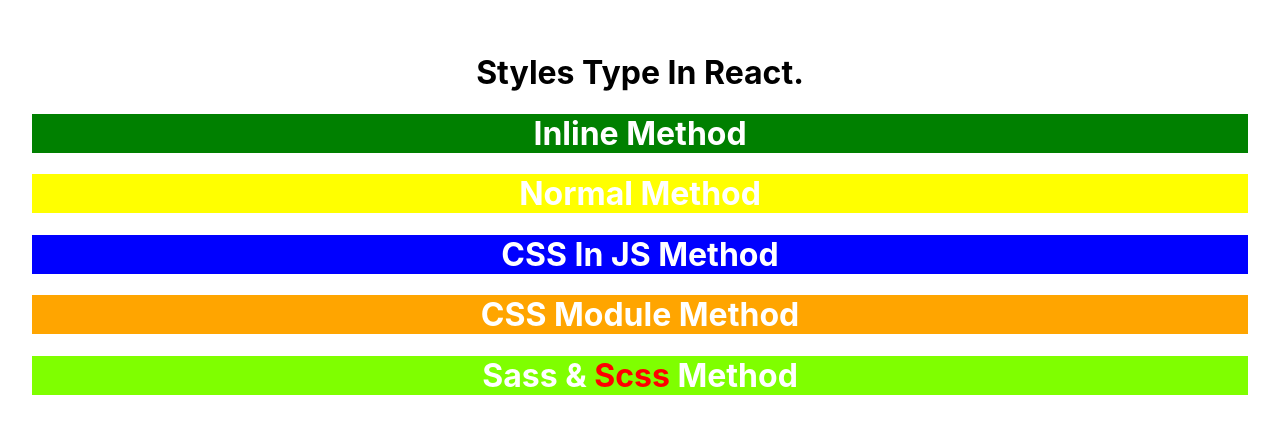
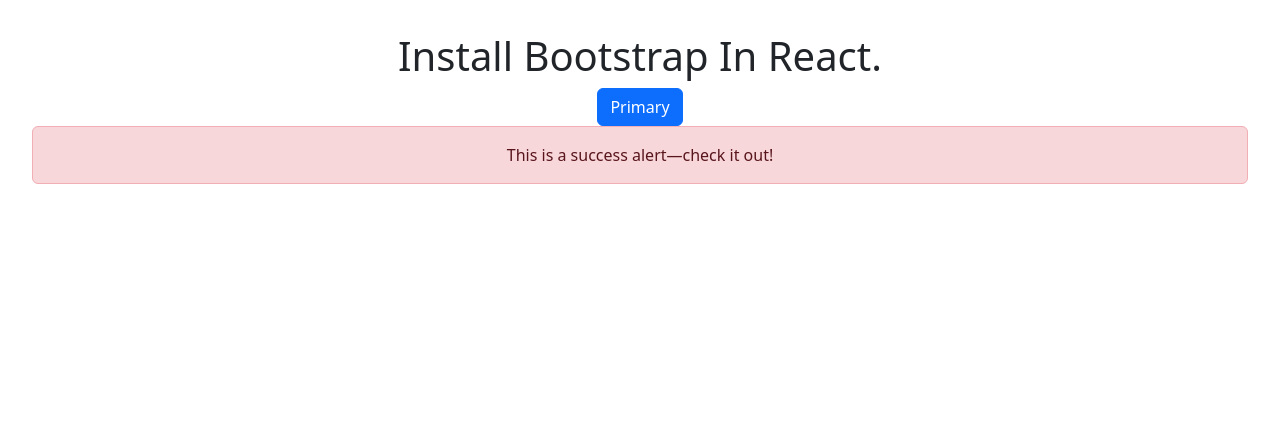
Before and after one commit to codes4education/reactjs_tutorials, a React (Create React App) app: page / in a window 1280 px wide. Shown: the top 434 px of the page. Built offline with nearby package versions, Linux system fonts and the light colour scheme.

Commit message:
bootstrap setup

```diff
--- a/package.json
+++ b/package.json
@@ -6,7 +6,9 @@
     "@testing-library/jest-dom": "^5.16.5",
     "@testing-library/react": "^13.4.0",
     "@testing-library/user-event": "^13.5.0",
+    "bootstrap": "^5.3.0",
     "react": "^18.2.0",
+    "react-bootstrap": "^2.8.0",
     "react-dom": "^18.2.0",
     "react-scripts": "5.0.1",
     "sass": "^1.64.1",
--- a/src/App.js
+++ b/src/App.js
@@ -1,45 +1,20 @@
 import React from "react";
 import "./App.css";
 
-// Example 2
-import "./style.css";
-
-// Example 4
-import Style from "./style.module.css";
-
-// Example 5
-import "./style.scss";
+// Bootstrap 5
+import { Button, Alert } from "react-bootstrap";
 
 function App() {
-  // Example 3
-  const headline = {
-    color: "#fff",
-    backgroundColor: "blue",
-  };
-
   return (
     <>
       <div className="App">
-        <h1>Styles Type In React.</h1>
+        <h1>Install Bootstrap In React.</h1>
 
-        {/* Example 1 Inline CSS */}
-        <h1 style={{ color: "#fff", backgroundColor: "green" }}>
-          Inline Method
-        </h1>
+        {/* Button */}
+        <Button variant="primary">Primary</Button>
 
-        {/* Example 2 Normal CSS */}
-        <h1 className="primary">Normal Method</h1>
-
-        {/* Example 3 CSS In JS */}
-        <h1 style={headline}>CSS In JS Method</h1>
-
-        {/* Example 4 CSS Module */}
-        <h1 className={Style.title}>CSS Module Method</h1>
-
-        {/* Example 5 Sass & Scss */}
-        <h1 className="primary-sass">
-          Sass & <span>Scss</span> Method
-        </h1>
+        {/* Alert */}
+        <Alert variant="danger">This is a success alert—check it out!</Alert>
       </div>
     </>
   );
--- a/src/index.js
+++ b/src/index.js
@@ -3,6 +3,8 @@
 import "./index.css";
 import App from "./App";
 import reportWebVitals from "./reportWebVitals";
+
+import "bootstrap/dist/css/bootstrap.min.css";
 
 const root = ReactDOM.createRoot(document.getElementById("root"));
 root.render(<App />);
--- a/src/style.css
+++ /dev/null
@@ -1,4 +0,0 @@
-.primary {
-  color: #fff;
-  background-color: yellow;
-}
--- a/src/style.module.css
+++ /dev/null
@@ -1,4 +0,0 @@
-.title {
-  color: #fff;
-  background-color: orange;
-}
--- a/src/style.scss
+++ /dev/null
@@ -1,8 +0,0 @@
-.primary-sass{
-    color:#fff;
-    background-color:chartreuse;
-
-    span{
-        color:red;
-    }
-}
```
Also changed, not shown: 1 other file (tests, documents, lock files or other folders).
